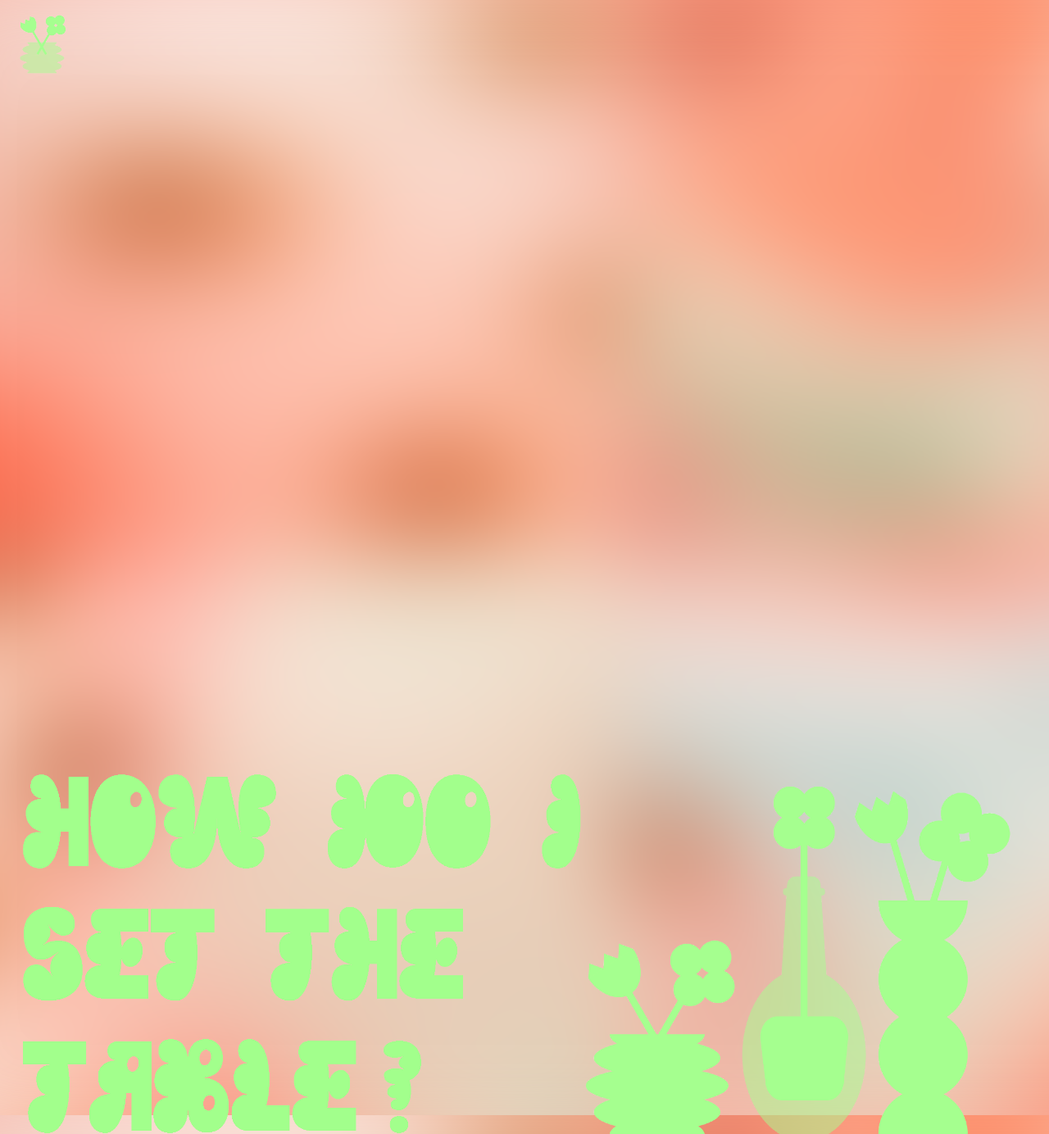
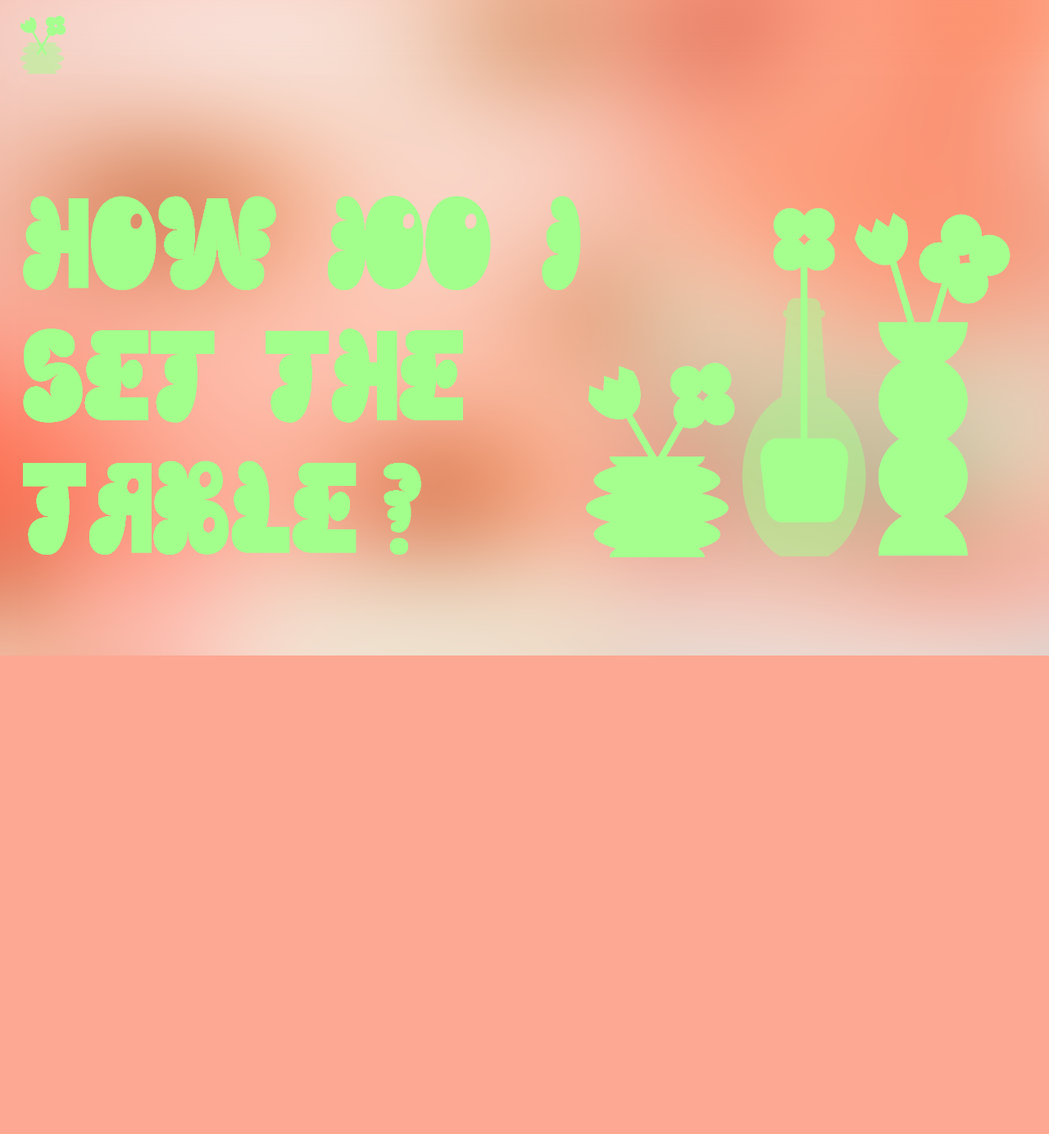
Before and after one commit to clairesummerville21/howtosetthetable.github.io, a plain HTML site: page index.html in a window 1280 px wide. Shown: the top 1384 px of the page at 82% size. After the commit the page ends 800 px from the top, so only its background shows below. Drawn offline with Linux system fonts and the light colour scheme.

Commit message:
experimenting with fullgraphics on index page

```diff
--- a/index.html
+++ b/index.html
@@ -9,14 +9,8 @@
 </head>
 <body>
 
-<header>
-    <div class="indexnavicon">
-        <img src="indexnavicon.png" alt="navicon">
-    </div>
-</header>
-
-    <div class="htstttitle">
-        <img src="htstttitle.png" alt="howdoisetthetabletitle">
+    <div class="htsttfullgraphics">
+        <img src="htsttfullgraphics.png" alt="howdoisetthetabletitle">
     </div>
 
 
```
Also changed, not shown: htsttfullgraphics.png (added).
